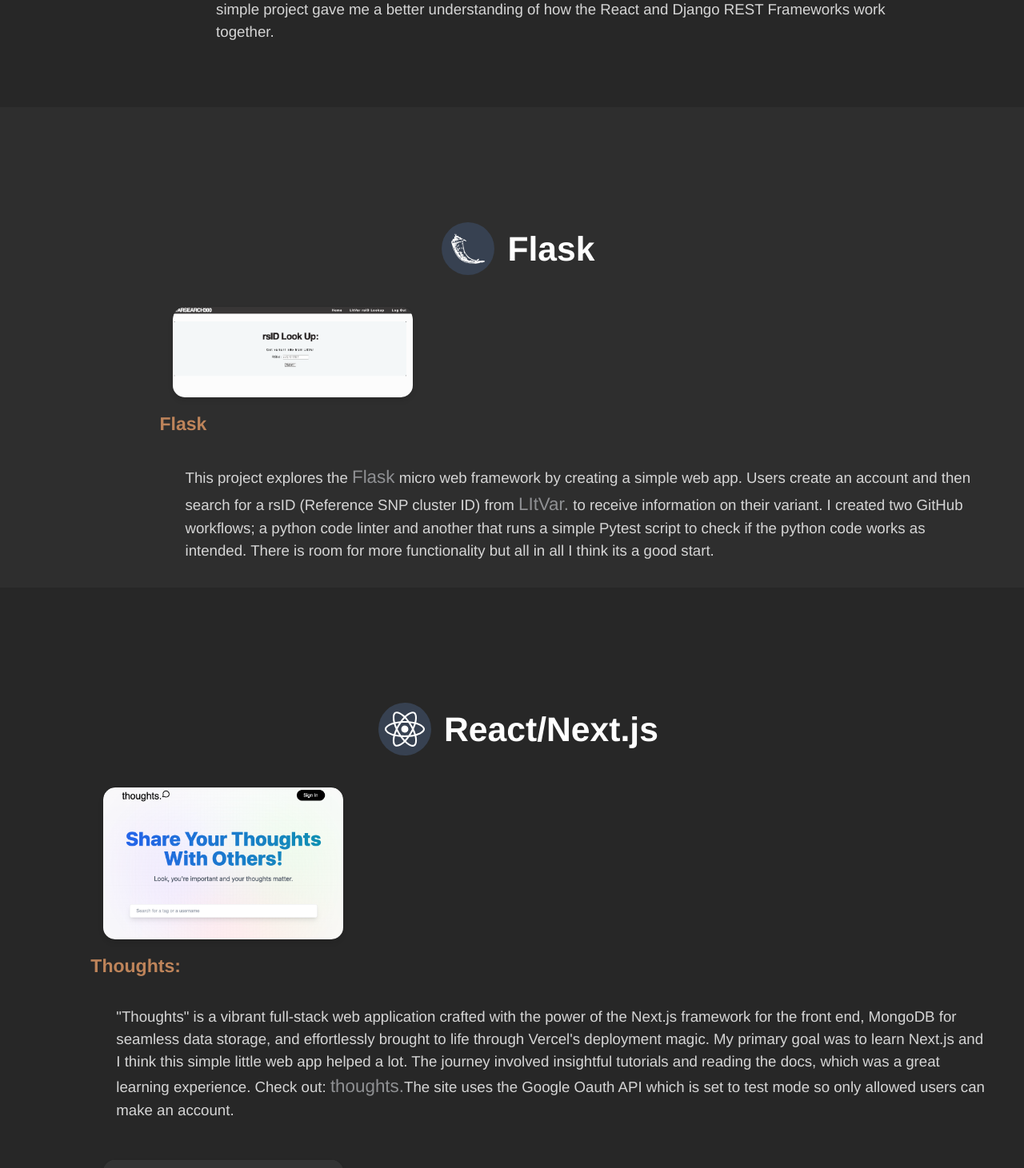
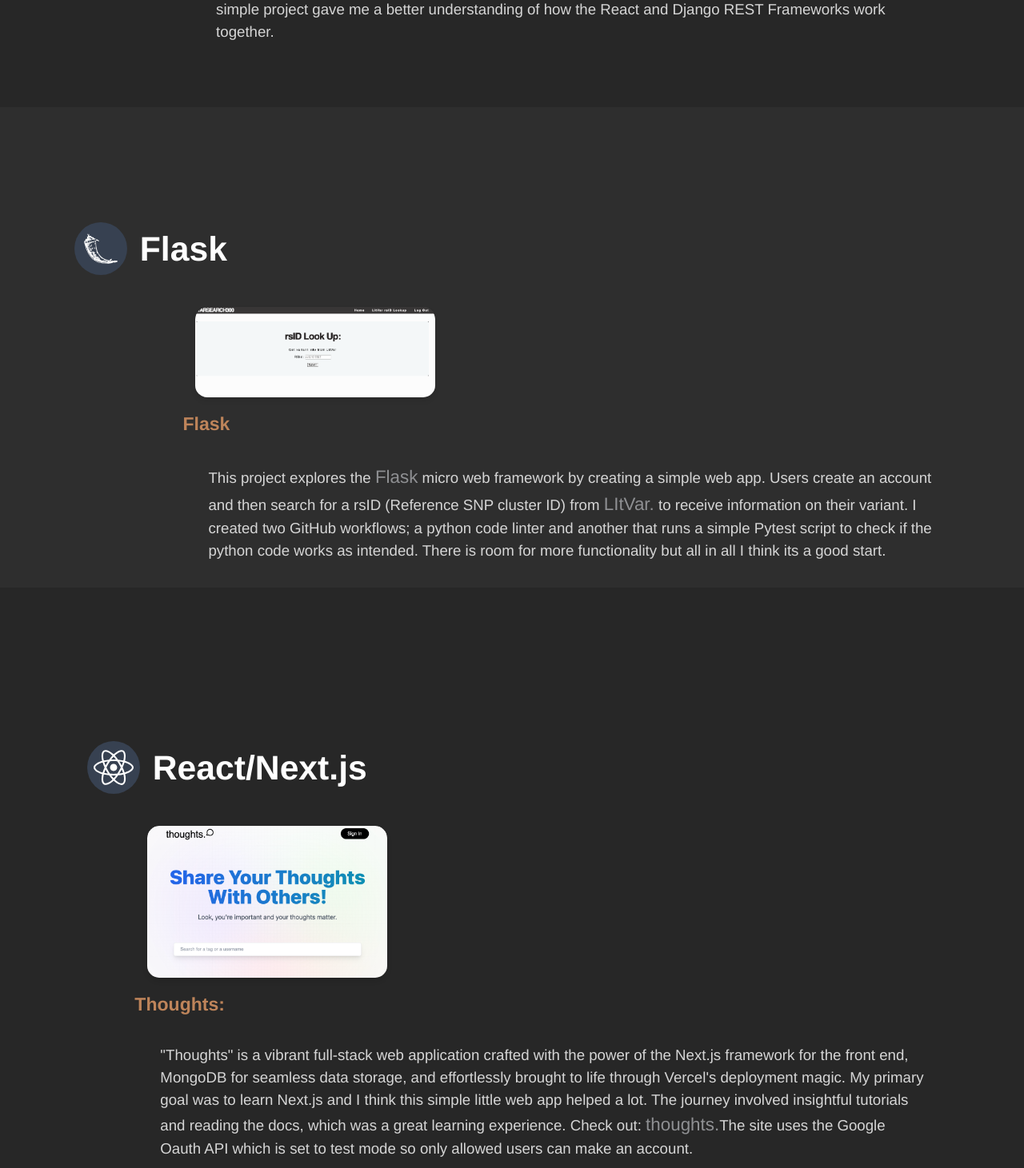
Before and after one commit to cjvillar/cj_dot_com, a React (Create React App) app: page / in a window 1280 px wide. Shown: the part 3400-4861 px from the top of the page at 80% size. Built offline with nearby package versions, Linux system fonts and the light colour scheme; grey boxes are pictures that could not be loaded.

Commit message:
updated project styles

```diff
--- a/src/components/Django.js
+++ b/src/components/Django.js
@@ -10,15 +10,15 @@
         className="flex flex-wrap items-center content-1 h-auto"
         id="Projects"
       >
-        <div className="flex items-center mb-2 md:translate-x-60">
+        <div className="flex items-center mb-2">
           <div className="rounded-full bg-gray-700 m-4">
             <BiLogoDjango size={45} className="m-2 logo-clr" />
           </div>
           <h2>Django</h2>
         </div>
 
-        <div className="flex justify-start md:flex-row flex-col" id="django">
-          <div class="md:w-1/2 flex items-center justify-center flex-col"></div>
+        <div className="flex justify-start md:flex-row flex-col">
+          <div class="md:w-1/2 flex items-center justify-center"></div>
 
           <div className="flex flex-col">
             <div className="m-4 project-img-card">
--- a/src/components/Flask.js
+++ b/src/components/Flask.js
@@ -4,7 +4,8 @@
 
 function Flask() {
   return (
-    <div className="flex flex-col items-center content h-auto">
+    <div className="flex-wrapper flex content justify-center">
+      <div className="items-center h-auto">
         <div className="flex items-center mb-2">
           <div className="rounded-full bg-gray-700 m-4">
             <BiLogoFlask size={45} className="m-2 logo-clr" />
@@ -30,17 +31,19 @@
               <p className="p-8">
                 This project explores the{" "}
                 <a href="https://flask.palletsprojects.com/en/2.2.x/">Flask</a>{" "}
-              micro web framework by creating a simple web app. Users create an
-              account and then search for a rsID (Reference SNP cluster ID) from{" "}
+                micro web framework by creating a simple web app. Users create
+                an account and then search for a rsID (Reference SNP cluster ID)
+                from{" "}
                 <a href="https://www.ncbi.nlm.nih.gov/CBBresearch/Lu/Demo/LitVar/#!?query">
                   LItVar.
                 </a>{" "}
                 to receive information on their variant. I created two GitHub
                 workflows; a python code linter and another that runs a simple
-              Pytest script to check if the python code works as intended. There
-              is room for more functionality but all in all I think its a good
-              start.
+                Pytest script to check if the python code works as intended.
+                There is room for more functionality but all in all I think its
+                a good start.
               </p>
+            </div>
           </div>
         </div>
       </div>
--- a/src/components/React.js
+++ b/src/components/React.js
@@ -5,17 +5,17 @@
 
 function ReactPage() {
   return (
-    <div className="flex flex-col items-center content-1 h-auto">
-      <div className="flex items-center mb-2">
+    <div className="flex-wrapper flex justify-center">
+      <div className="flex flex-wrap items-center content-1 h-auto" id="react">
+        <div className="flex items-center mb-2 ">
           <div className="rounded-full bg-gray-700 m-4">
             <FaReact size={45} className="m-2 logo-clr" />
           </div>
           <h2>React/Next.js</h2>
         </div>
 
-      <div className="flex justify-start md:flex-row flex-col " id="react">
+        <div className="flex justify-start md:flex-row flex-col ">
           <div class="md:w-1/2 flex items-center justify-center"></div>
-
 
           <div className="flex flex-col">
             <div className="m-4 project-img-card">
@@ -29,16 +29,16 @@
             </a>
 
             <p className="p-8">
-            "Thoughts" is a vibrant full-stack web application crafted with the
-            power of the Next.js framework for the front end, MongoDB for
+              "Thoughts" is a vibrant full-stack web application crafted with
+              the power of the Next.js framework for the front end, MongoDB for
               seamless data storage, and effortlessly brought to life through
-            Vercel's deployment magic. My primary goal was to learn Next.js and
-            I think this simple little web app helped a lot. The journey
+              Vercel's deployment magic. My primary goal was to learn Next.js
+              and I think this simple little web app helped a lot. The journey
               involved insightful tutorials and reading the docs, which was a
               great learning experience. Check out:{" "}
               <a href="https://next-thoughts-ashen.vercel.app/"> thoughts.</a>
-            The site uses the Google Oauth API which is set to test mode so only
-            allowed users can make an account.
+              The site uses the Google Oauth API which is set to test mode so
+              only allowed users can make an account.
             </p>
 
             <div className="m-4 project-img-card">
@@ -56,17 +56,17 @@
               Raspberry Pi Price: <span>Click to go to GitHub repo</span>
             </a>
             <p className="p-8">
-            This project came about one morning when I woke up with the urge to
-            automate something. Recently, Raspberry Pi prices have been
-            egregious. I like to check them out on Amazon.com which often leads
-            to me buying more stuff I do not need. To solve this problem I
-            looked into the wonderful Node library,{" "}
+              This project came about one morning when I woke up with the urge
+              to automate something. Recently, Raspberry Pi prices have been
+              egregious. I like to check them out on Amazon.com which often
+              leads to me buying more stuff I do not need. To solve this problem
+              I looked into the wonderful Node library,{" "}
               <a href="https://pptr.dev/">Puppeteer. </a>
               The functionality, so far, is simple: go to Amazon, search for
-            Raspberry Pi 4gb and scrape the prices from the first page. Cool. I
-            love a service with a good free tier. With GitHub Actions I can set
-            up an automated job to run the page scraper for me! Additionally, I
-            can auto commit the changes via{" "}
+              Raspberry Pi 4gb and scrape the prices from the first page. Cool.
+              I love a service with a good free tier. With GitHub Actions I can
+              set up an automated job to run the page scraper for me!
+              Additionally, I can auto commit the changes via{" "}
               <a href="https://github.com/stefanzweifel/git-auto-commit-action">
                 git-auto-commit-action!
               </a>{" "}
@@ -82,6 +82,7 @@
           </div>
         </div>
       </div>
+    </div>
   );
 }
 
--- a/src/components/Unity.js
+++ b/src/components/Unity.js
@@ -4,7 +4,8 @@
 
 function Unity() {
   return (
-    <div className="flex flex-col items-center content h-auto">
+    <div className="flex-wrapper flex content justify-center">
+      <div className="items-center h-auto">
         <div className="flex items-center mb-2">
           <div className="rounded-full bg-gray-700 m-4">
             <FaUnity size={45} className="m-2 logo-clr" />
@@ -16,24 +17,28 @@
           <div class="md:w-1/2 flex items-center justify-center flex-col"></div>
 
           <div className="flex flex-col">
+            <div className="m-4 project-img-card">
+              <video src={unity} width="400" height="200" controls="controls" />
+            </div>
+
+            <div className="flex flex-col">
             <a
               className="font-bold hover-over ml-8"
               href="https://github.com/cjvillar/cats-are-jerks"
             >
               Unity Game Engine. <span>Click to go to GitHub repo</span>
             </a>
-          <p className="p-8 text-left">
+            <p className="p-8">
               I created some pixel art which then inspired 3d objects. After a
-            bunch of coffee, I tried to make a game in Unity. The game is a work
-            in progress (like so many others), so it may change.{" "}
+              bunch of coffee, I tried to make a game in Unity. The game is a
+              work in progress (like so many others), so it may change.{" "}
               <a href="https://www.cjvillarreal.com/cats-are-jerks/">
                 Play it in the browser.
               </a>
             </p>
           </div>
         </div>
-      <div className="m-4 project-img-card">
-        <video src={unity} width="400" height="200" controls="controls" />
+      </div>
     </div>
     </div>
   );
```
Lines whose indentation alone changed are shown as unchanged.
